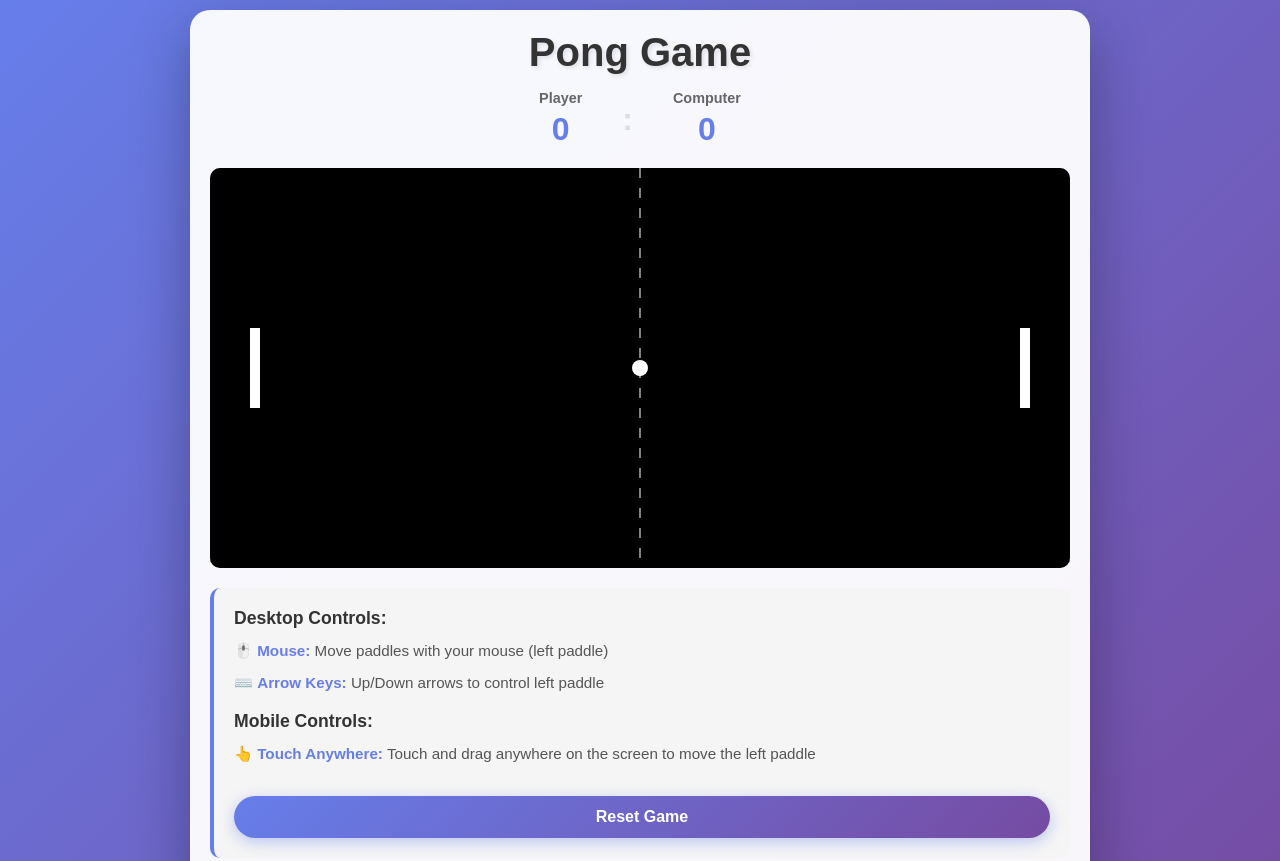
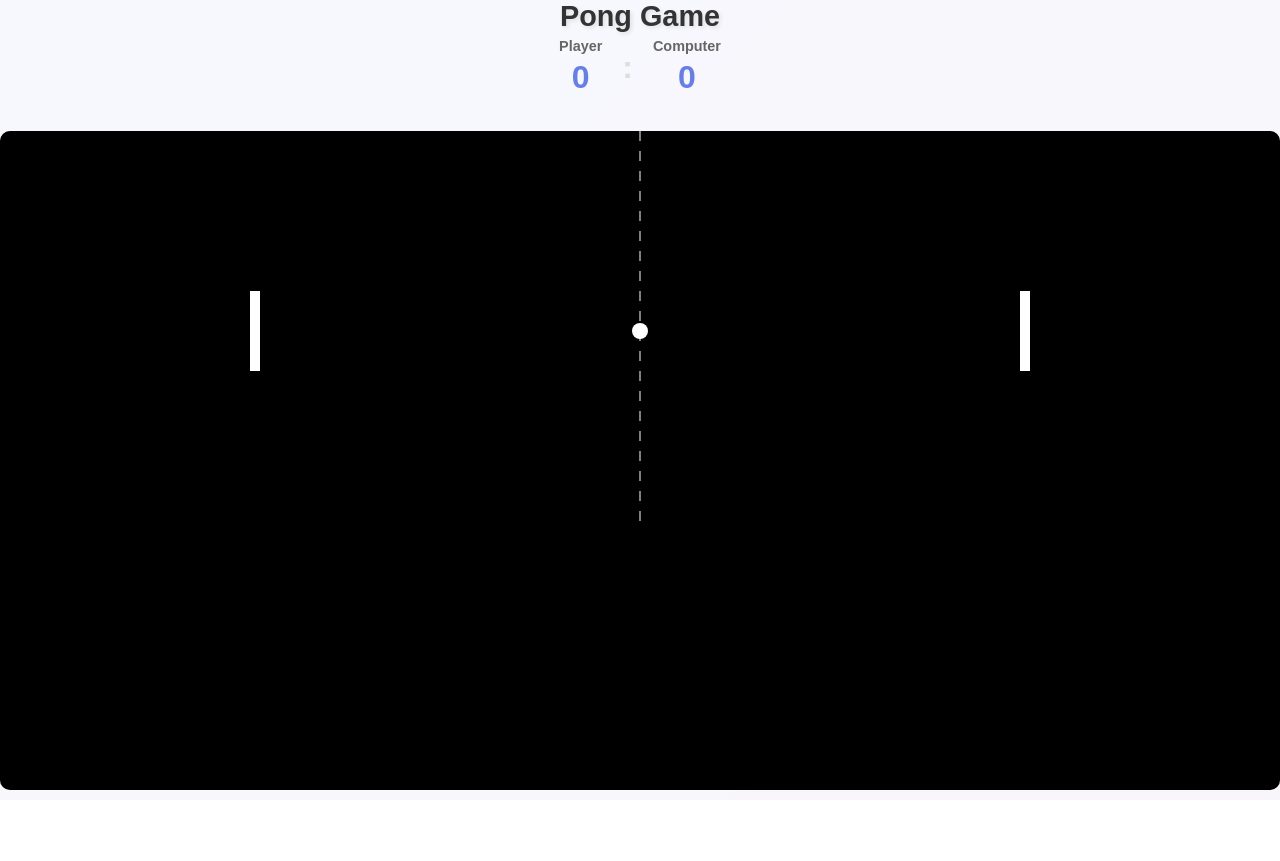
Before and after one commit to Evolving2Code/PongGame, a plain HTML site: page index.html in a window 1280 px wide. Shown: the top 861 px of the page. After the commit the page ends 800 px from the top, so only its background shows below. Drawn offline with Linux system fonts and the light colour scheme.

Commit message:
Update CSS: add fullscreen mode styling for landscape orientation and full-screen touch controls

```diff
--- a/styles.css
+++ b/styles.css
@@ -14,6 +14,45 @@ body {
     padding: 10px;
     overflow-x: hidden;
     touch-action: none;
+}
+
+body.fullscreen-mode {
+    padding: 0;
+    min-height: 100vh;
+}
+
+body.fullscreen-mode .container {
+    max-width: 100%;
+    width: 100%;
+    height: 100vh;
+    border-radius: 0;
+    padding: 0;
+    display: flex;
+    flex-direction: column;
+}
+
+body.fullscreen-mode .game-header {
+    margin-bottom: 10px;
+}
+
+body.fullscreen-mode .game-header h1 {
+    font-size: 1.8rem;
+    margin-bottom: 5px;
+}
+
+body.fullscreen-mode .score-board {
+    gap: 20px;
+    font-size: 0.9rem;
+}
+
+body.fullscreen-mode .game-wrapper {
+    flex: 1;
+    margin: 10px 0;
+}
+
+body.fullscreen-mode .controls-info,
+body.fullscreen-mode .game-status {
+    display: none;
 }
 
 .container {
@@ -169,6 +208,23 @@ body {
     font-size: 1.05rem;
 }
 
+/* Full-screen touch control area */
+.touch-control-area {
+    position: fixed;
+    top: 0;
+    left: 0;
+    width: 100%;
+    height: 100%;
+    pointer-events: auto;
+    touch-action: none;
+    z-index: 1000;
+    display: none;
+}
+
+body.fullscreen-mode .touch-control-area {
+    display: block;
+}
+
 /* Mobile Responsiveness */
 @media (max-width: 768px) {
     .container {
```
